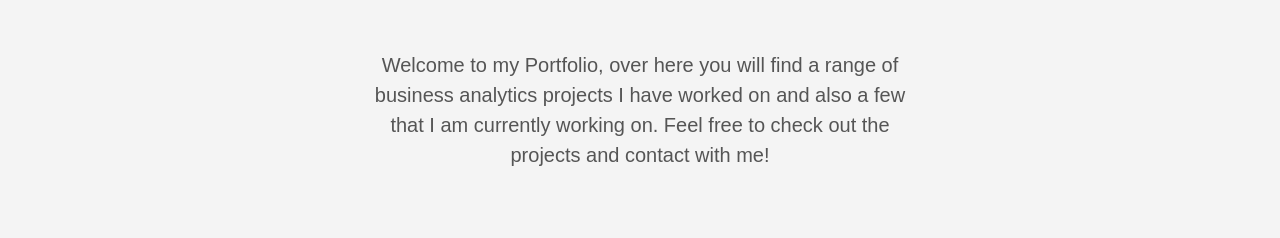
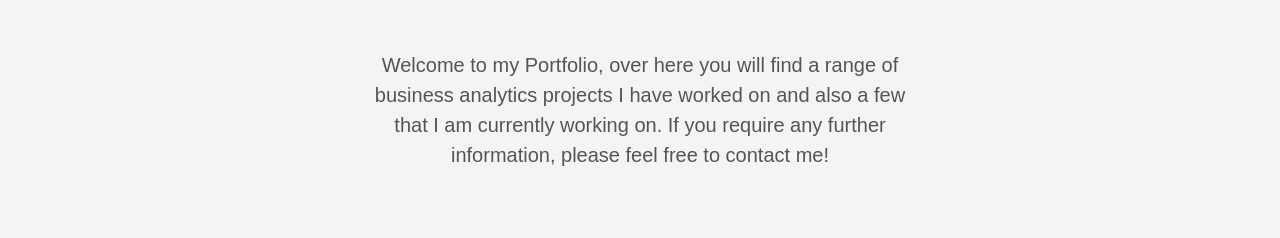
Before and after one commit to Roxchan/Portfolio, a plain HTML site: page index.html in a window 1280 px wide. Shown: the part 562-800 px from the top of the page. Drawn offline with Linux system fonts and the light colour scheme.

Commit message:
Update index.html

```diff
--- a/index.html
+++ b/index.html
@@ -128,8 +128,8 @@
  <article class="cf ph3 ph5-l pv3 pv4-l f4 tc-l center measure-wide lh-copy mid-gray">
     <p>Welcome to my Portfolio, over here you will find a range of
 business analytics projects I have worked on and also a few
-that I am currently working on. Feel free to check out the
-projects and contact with me!</p>
+that I am currently working on. If you require any further
+information, please feel free to contact me!</p>
 
   </article>
 
```
